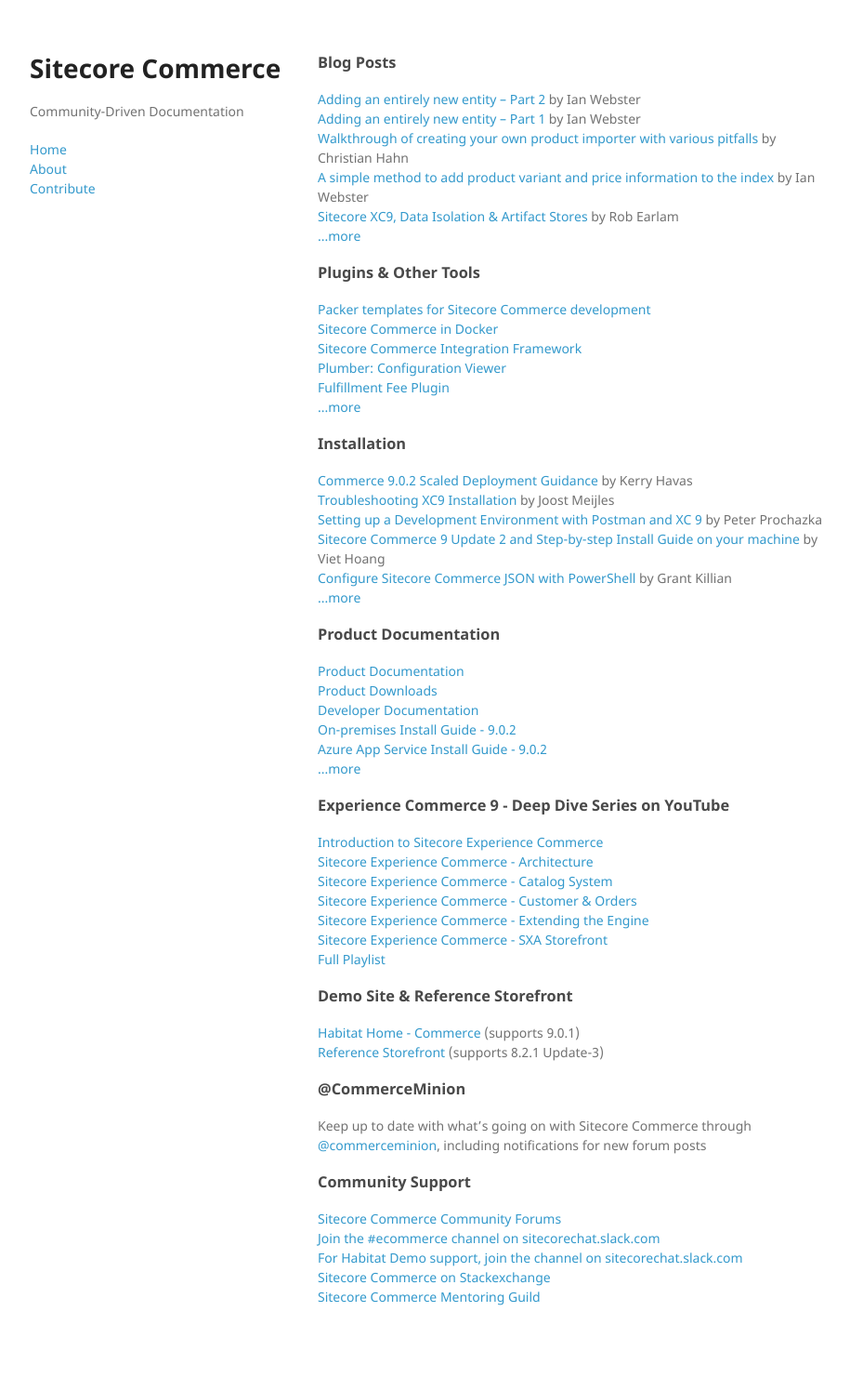
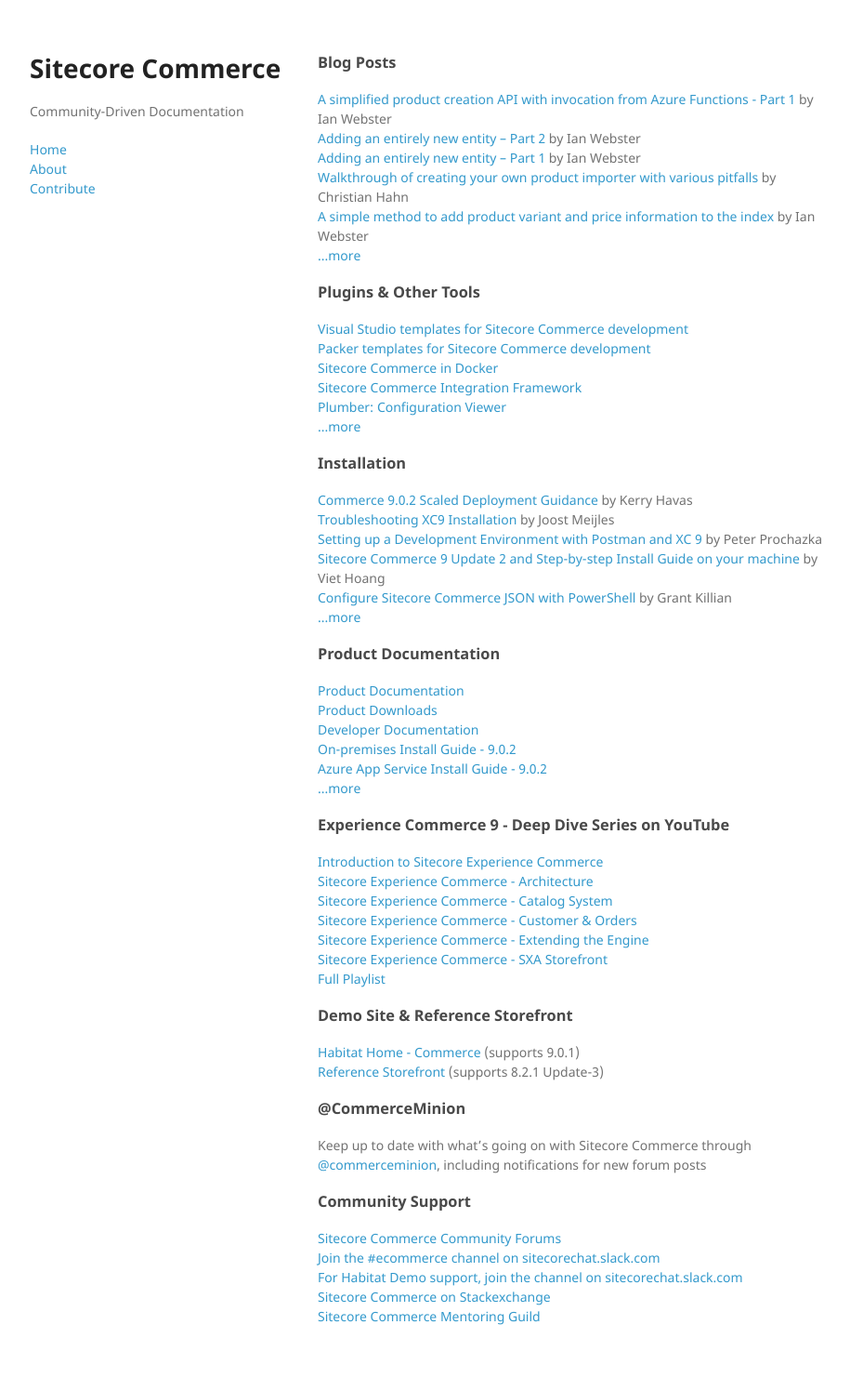
Before and after one commit to CommerceMinion/commerce-community-docs, a Jekyll site: the page built from index.md, in a window 1280 px wide. Shown: the whole page at 93% size, without its empty margins (26-941 px from the left). Built offline with Jekyll 4.4.1, drawn with Linux system fonts in a browser that asks for light colours; before the commit the page ends 1475 px from its top, so only the background shows below that.

Commit message:
added new blog and tool

```diff
--- a/_data/blogs.yml
+++ b/_data/blogs.yml
@@ -1,3 +1,9 @@
+- title: A simplified product creation API with invocation from Azure Functions - Part 1
+  link: https://websterian.com/2018/12/17/sxc-a-simplified-product-creation-api-with-invocation-from-azure-functions-part-1-the-simplified-api/
+  author: Ian Webster
+  submitted-by: Kelly Heard
+  submitted-on: 12-20-2018
+
 - title: Adding an entirely new entity – Part 2
   link: https://websterian.com/2018/10/24/sxc-adding-an-entirely-new-entity-part-2-expose-the-new-entity-in-sitecore-via-the-data-provider/
   author: Ian Webster
--- a/_data/plugins.yml
+++ b/_data/plugins.yml
@@ -1,3 +1,8 @@
+- name: Visual Studio templates for Sitecore Commerce development
+  link: https://github.com/ajsuth/Ajsuth.Commerce.Engine.Templates
+  author: Andrew Sutherland
+  submitted-by: Kelly Heard
+
 - name: Packer templates for Sitecore Commerce development
   link: https://github.com/asmagin/sitecore-packer
   author: Alex Smagin
```
